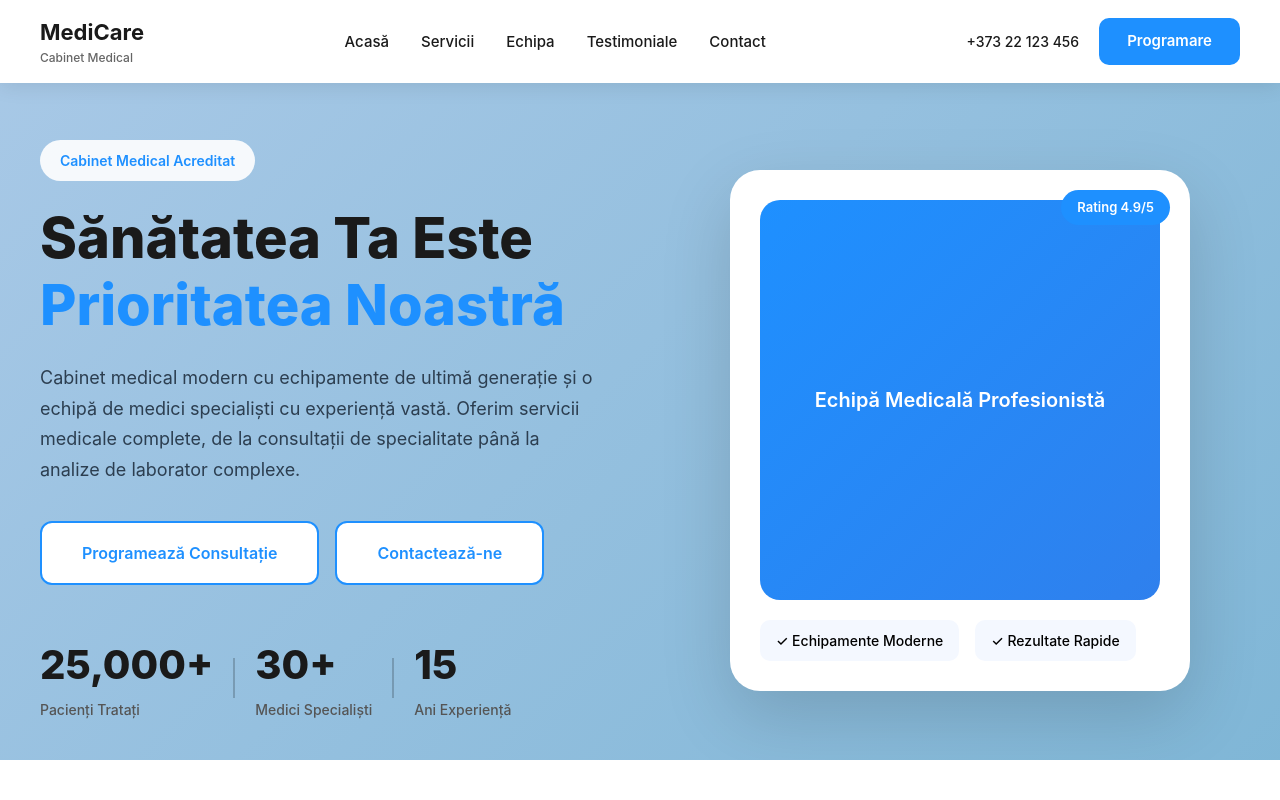
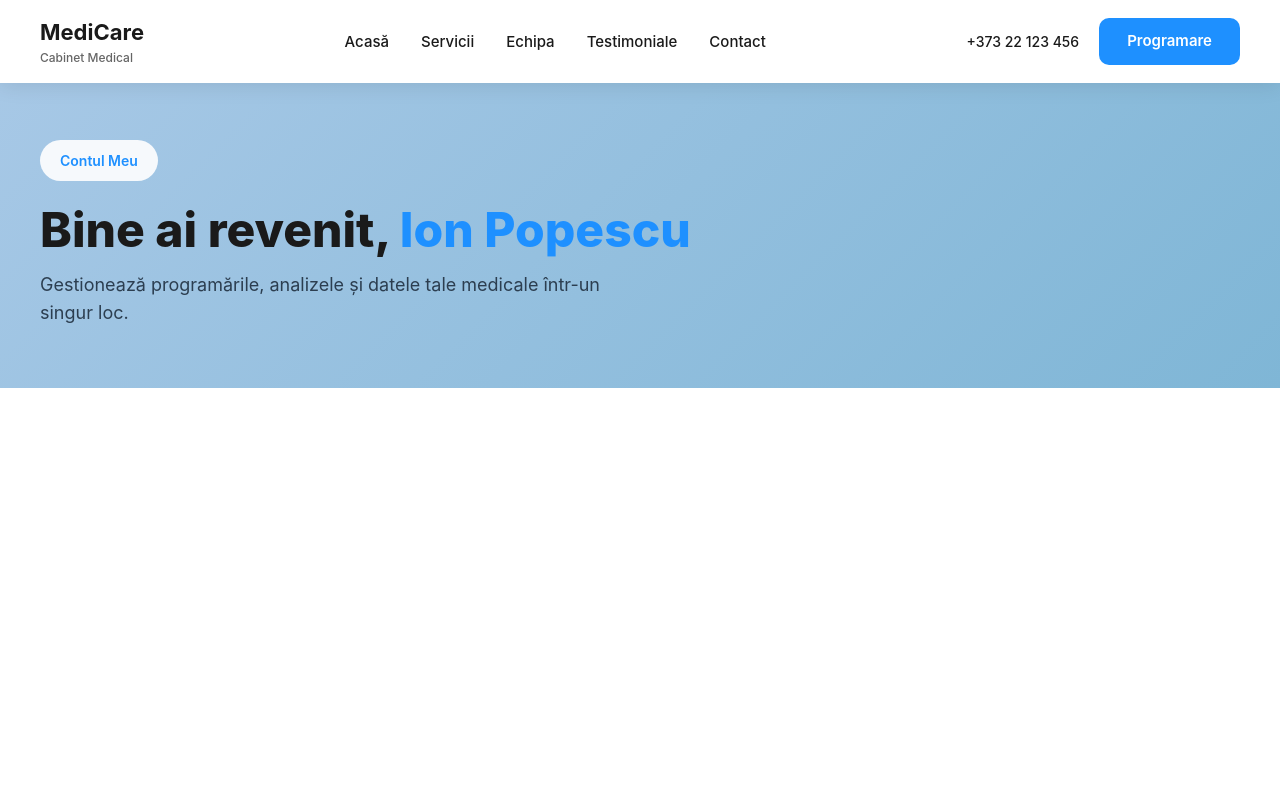
Before and after one commit to Victor-Sirbu/Tweb, a React (Vite) app in the folder client/: page / in a window 1280 px wide. Shown: the top 800 px of the page. Built offline with nearby package versions, Linux system fonts and the light colour scheme.

Commit message:
adaugare structura de baza cu navbar si hero banner

```diff
--- a/client/src/App.tsx
+++ b/client/src/App.tsx
@@ -1,8 +1,8 @@
-import HomePage from "./components/HomePage/HomePage";
+import ProfilePage from "./components/ProfilePage/ProfilePage";
 
 
 function App() {
-    return <HomePage />;
+    return <ProfilePage />;
 }
 
 export default App;
--- a/client/src/components/ProfilePage/ProfilePage.css
+++ b/client/src/components/ProfilePage/ProfilePage.css
@@ -0,0 +1,160 @@
+* {
+    margin: 0;
+    padding: 0;
+    box-sizing: border-box;
+}
+
+.profile-page {
+    width: 100%;
+    overflow-x: hidden;
+    font-family: -apple-system, BlinkMacSystemFont, 'Segoe UI', Roboto, Oxygen, Ubuntu, Cantarell, sans-serif;
+    background: #f4f6f8;
+}
+
+.navbar {
+    position: fixed;
+    top: 0;
+    left: 0;
+    right: 0;
+    background: white;
+    box-shadow: 0 2px 20px rgba(0, 0, 0, 0.1);
+    z-index: 1000;
+    padding: 16px 0;
+}
+
+.navbar-container {
+    max-width: 1400px;
+    margin: 0 auto;
+    padding: 0 40px;
+    display: flex;
+    align-items: center;
+    justify-content: space-between;
+}
+
+.navbar-logo {
+    display: flex;
+    align-items: center;
+    gap: 12px;
+    cursor: pointer;
+}
+
+.logo-text {
+    display: flex;
+    flex-direction: column;
+}
+
+.logo-title {
+    font-size: 22px;
+    font-weight: 700;
+    color: #1a1a1a;
+}
+
+.logo-subtitle {
+    font-size: 12px;
+    color: #666;
+    font-weight: 500;
+}
+
+.menu-toggle {
+    display: none;
+    font-size: 28px;
+    background: none;
+    border: none;
+    cursor: pointer;
+    color: #1a1a1a;
+}
+
+.navbar-menu {
+    display: flex;
+    list-style: none;
+    gap: 32px;
+    align-items: center;
+}
+
+.navbar-menu li a {
+    text-decoration: none;
+    color: #1a1a1a;
+    font-weight: 500;
+    font-size: 15px;
+    transition: color 0.3s ease;
+}
+
+.navbar-menu li a:hover {
+    color: #1e90ff;
+}
+
+.navbar-actions {
+    display: flex;
+    align-items: center;
+    gap: 20px;
+}
+
+.navbar-phone {
+    text-decoration: none;
+    color: #1a1a1a;
+    font-weight: 500;
+    font-size: 14px;
+    transition: color 0.3s ease;
+}
+
+.navbar-phone:hover {
+    color: #1e90ff;
+}
+
+.navbar-btn {
+    padding: 12px 28px;
+    background: #1e90ff;
+    color: white;
+    border: none;
+    border-radius: 10px;
+    font-size: 15px;
+    font-weight: 600;
+    cursor: pointer;
+    transition: all 0.3s ease;
+}
+
+.navbar-btn:hover {
+    background: #2f80ed;
+    transform: translateY(-2px);
+    box-shadow: 0 6px 15px rgba(47, 128, 237, 0.3);
+}
+
+.profile-hero {
+    background: linear-gradient(135deg, #a9c9e7, #7fb6d6);
+    padding: 140px 40px 60px;
+}
+
+.profile-hero-container {
+    max-width: 1400px;
+    margin: 0 auto;
+}
+
+.profile-hero-badge {
+    display: inline-block;
+    background: rgba(255, 255, 255, 0.9);
+    padding: 10px 20px;
+    border-radius: 25px;
+    font-size: 14px;
+    font-weight: 600;
+    color: #1e90ff;
+    margin-bottom: 20px;
+}
+
+.profile-hero-title {
+    font-size: 48px;
+    font-weight: 800;
+    color: #1a1a1a;
+    margin-bottom: 12px;
+    line-height: 1.2;
+}
+
+.hero-highlight {
+    color: #1e90ff;
+}
+
+.profile-hero-subtitle {
+    font-size: 18px;
+    color: #2c3e50;
+    max-width: 600px;
+    line-height: 1.6;
+}
--- a/client/src/components/ProfilePage/ProfilePage.tsx
+++ b/client/src/components/ProfilePage/ProfilePage.tsx
@@ -0,0 +1,54 @@
+import "./ProfilePage.css";
+import { useState } from "react";
+
+const ProfilePage = () => {
+    const [menuOpen, setMenuOpen] = useState(false);
+
+    return (
+        <div className="profile-page">
+
+            <nav className="navbar">
+                <div className="navbar-container">
+                    <div className="navbar-logo">
+                        <div className="logo-text">
+                            <span className="logo-title">MediCare</span>
+                            <span className="logo-subtitle">Cabinet Medical</span>
+                        </div>
+                    </div>
+
+                    <button className="menu-toggle" onClick={() => setMenuOpen(!menuOpen)}>
+                        ☰
+                    </button>
+
+                    <ul className={`navbar-menu ${menuOpen ? "active" : ""}`}>
+                        <li><a href="/">Acasă</a></li>
+                        <li><a href="/#servicii">Servicii</a></li>
+                        <li><a href="/#echipa">Echipa</a></li>
+                        <li><a href="/#testimoniale">Testimoniale</a></li>
+                        <li><a href="/#contact">Contact</a></li>
+                    </ul>
+
+                    <div className="navbar-actions">
+                        <a href="tel:+37322123456" className="navbar-phone">+373 22 123 456</a>
+                        <button className="navbar-btn">Programare</button>
+                    </div>
+                </div>
+            </nav>
+
+            <section className="profile-hero">
+                <div className="profile-hero-container">
+                    <div className="profile-hero-badge">Contul Meu</div>
+                    <h1 className="profile-hero-title">
+                        Bine ai revenit, <span className="hero-highlight">Ion Popescu</span>
+                    </h1>
+                    <p className="profile-hero-subtitle">
+                        Gestionează programările, analizele și datele tale medicale într-un singur loc.
+                    </p>
+                </div>
+            </section>
+
+        </div>
+    );
+};
+
+export default ProfilePage;
```
